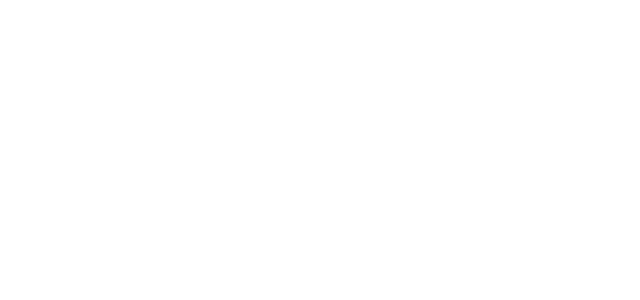
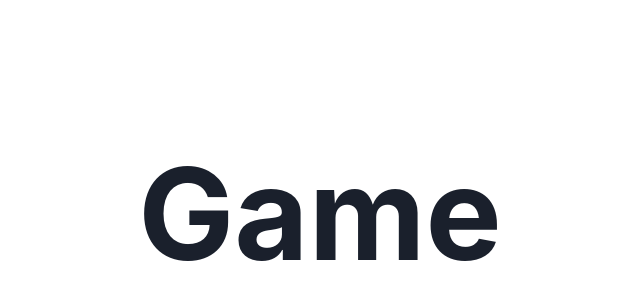
Before and after one commit to IwamotoKakeru/gymlabo-hackathon, a React (Create React App) app in the folder diffusion_forest/: page /GameScene in a window 1280 px wide. Before the commit this address had no page. Shown: the part 46-346 px from the top of the page, without its empty margins (320-960 px from the left). Built offline with nearby package versions, Linux system fonts and the light colour scheme.

Commit message:
Change name

```diff
--- a/diffusion_forest/src/Routers.tsx
+++ b/diffusion_forest/src/Routers.tsx
@@ -1,5 +1,5 @@
 import { BrowserRouter, Routes, Route } from "react-router-dom";
-import ImageDisplay from "./components/ImageDisplay";
+import GameScene from "./components/GameScene";
 import Title from "./components/Title";
 
 const Routers = () => {
@@ -7,7 +7,7 @@ const Routers = () => {
     <BrowserRouter>
       <Routes>
         <Route path="/" element={<Title />} />
-        <Route path="/imagedisplay" element={<ImageDisplay />} />
+        <Route path="/GameScene" element={<GameScene />} />
       </Routes>
     </BrowserRouter>
   );
--- a/diffusion_forest/src/components/ImageDisplay.tsx
+++ b/diffusion_forest/src/components/GameScene.tsx
@@ -7,18 +7,18 @@ import {
   Heading,
 } from "@chakra-ui/react";
 
-const ImageDisplay = () => {
+const GameScene = () => {
   const navigate = useNavigate();
 
   return (
     <ChakraProvider theme={theme}>
       <VStack>
         <Center h="520">
-          <Heading fontSize={128}>Image Display</Heading>
+          <Heading fontSize={128}>Game</Heading>
         </Center>
       </VStack>
     </ChakraProvider>
   );
 };
 
-export default ImageDisplay;
+export default GameScene;
--- a/diffusion_forest/src/components/Title.tsx
+++ b/diffusion_forest/src/components/Title.tsx
@@ -19,7 +19,7 @@ const Title = () => {
         </Center>
         <Center>
           <Button
-            onClick={() => navigate("/imagedisplay")}
+            onClick={() => navigate("/GameScene")}
             colorScheme="green"
             w="full"
             h="full"
```
